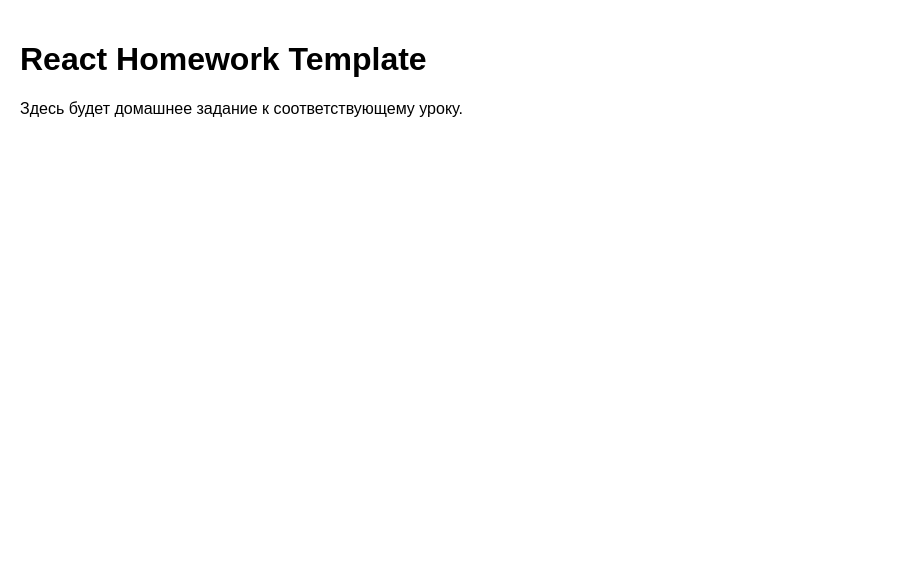
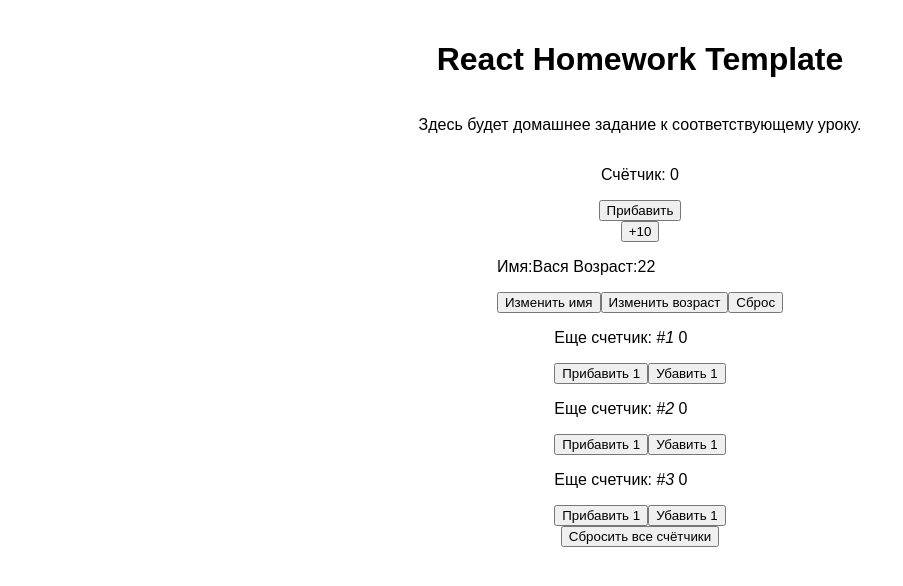
Before and after one commit to tusin777/react-home-works-app, a React (Vite) app: page / in a window 1280 px wide. Shown: the top 586 px of the page, without its empty margins (0-903 px from the left). Built offline with nearby package versions, Linux system fonts and the light colour scheme.

Commit message:
Добавить компоненты счётчика и профиля пользователя, а также родительский компонент для управления состоянием

```diff
--- a/src/components/App/App.css
+++ b/src/components/App/App.css
@@ -1,6 +1,9 @@
 .app-container {
   padding: 20px;
   font-family: sans-serif;
+  display: flex;
+  flex-direction: column;
+  align-items: center;
 }
 
 /* Базовые стили для всего документа */
--- a/src/components/App/App.jsx
+++ b/src/components/App/App.jsx
@@ -1,10 +1,16 @@
+import ParentComponent from "../ParentComponent/ParentComponent";
+import UserProfile from "../UserProfile/UserProfile";
 import "./App.css";
+import Counter from "./Counter/Counter";
 
 function App() {
   return (
     <div className="app-container">
       <h1>React Homework Template</h1>
       <p>Здесь будет домашнее задание к соответствующему уроку.</p>
+      <Counter />
+      <UserProfile />
+      <ParentComponent />
     </div>
   );
 }
--- /dev/null
+++ b/src/components/App/Counter/Counter.jsx
@@ -0,0 +1,30 @@
+import React, { Component } from "react";
+
+export default class Counter extends Component {
+  constructor(props) {
+    super(props);
+    this.state = { count: 0 };
+  }
+
+  increment = () => {
+    this.setState((prev) => ({ count: prev.count + 1 }));
+    this.setState((prev) => ({ count: prev.count + 1 }));
+    this.setState((prev) => ({ count: prev.count + 1 }));
+  };
+
+  incrementTen = () => {
+    for (let i = 0; i < 10; i++) {
+      this.setState((prev) => ({ count: prev.count + 1 }));
+    }
+  };
+
+  render() {
+    return (
+      <>
+        <p>Счётчик: {this.state.count}</p>
+        <button onClick={this.increment}>Прибавить</button>
+        <button onClick={this.incrementTen}>+10</button>
+      </>
+    );
+  }
+}
--- /dev/null
+++ b/src/components/ParentComponent/ChildComponent.jsx
@@ -0,0 +1,15 @@
+import React from "react";
+
+const ChildComponent = ({ count, onIncrement, decrement, label }) => {
+  return (
+    <div>
+      <p>
+        Еще счетчик: <i>#{label}</i> {count}
+      </p>
+      <button onClick={onIncrement}>Прибавить 1</button>
+      <button onClick={decrement}>Убавить 1</button>
+    </div>
+  );
+};
+
+export default ChildComponent;
--- /dev/null
+++ b/src/components/ParentComponent/ParentComponent.jsx
@@ -0,0 +1,49 @@
+import React, { Component } from "react";
+import ChildComponent from "./ChildComponent";
+
+export default class ParentComponent extends Component {
+  constructor(props) {
+    super(props);
+    this.state = { counts: [0, 0, 0] };
+  }
+
+  increment = (index) => {
+    this.setState((prev) => {
+      const newCounts = [...prev.counts];
+      newCounts[index] += 1;
+      return { counts: newCounts };
+    });
+  };
+
+  decrement = (index) => {
+    this.setState((prev) => {
+      const newCounts = [...prev.counts];
+      newCounts[index] -= 1;
+      return { counts: newCounts };
+    });
+  };
+
+  reset = () => {
+    this.setState((prev) => {
+      const newCounts = [...prev.counts];
+      return { counts: newCounts.map(() => 0) };
+    });
+  };
+
+  render() {
+    return (
+      <>
+        {this.state.counts.map((count, index) => (
+          <ChildComponent
+            key={index}
+            count={count}
+            onIncrement={() => this.increment(index)}
+            decrement={() => this.decrement(index)}
+            label={index + 1}
+          />
+        ))}
+        <button onClick={this.reset}>Сбросить все счётчики</button>
+      </>
+    );
+  }
+}
--- /dev/null
+++ b/src/components/UserProfile/UserProfile.jsx
@@ -0,0 +1,33 @@
+import React, { Component } from "react";
+
+export default class UserProfile extends Component {
+  constructor(props) {
+    super(props);
+    this.state = { name: "Вася", age: 22 };
+  }
+
+  updateName = () => {
+    this.setState({ name: "Маша" });
+  };
+
+  updataAge = () => {
+    this.setState((prev) => ({ age: prev.age + 1 }));
+  };
+
+  reset = () => {
+    this.setState({ name: "Вася", age: 22 });
+  };
+
+  render() {
+    return (
+      <div>
+        <p>
+          Имя:{this.state.name} Возраст:{this.state.age}
+        </p>
+        <button onClick={this.updateName}>Изменить имя</button>
+        <button onClick={this.updataAge}>Изменить возраст</button>
+        <button onClick={this.reset}>Сброс</button>
+      </div>
+    );
+  }
+}
```
